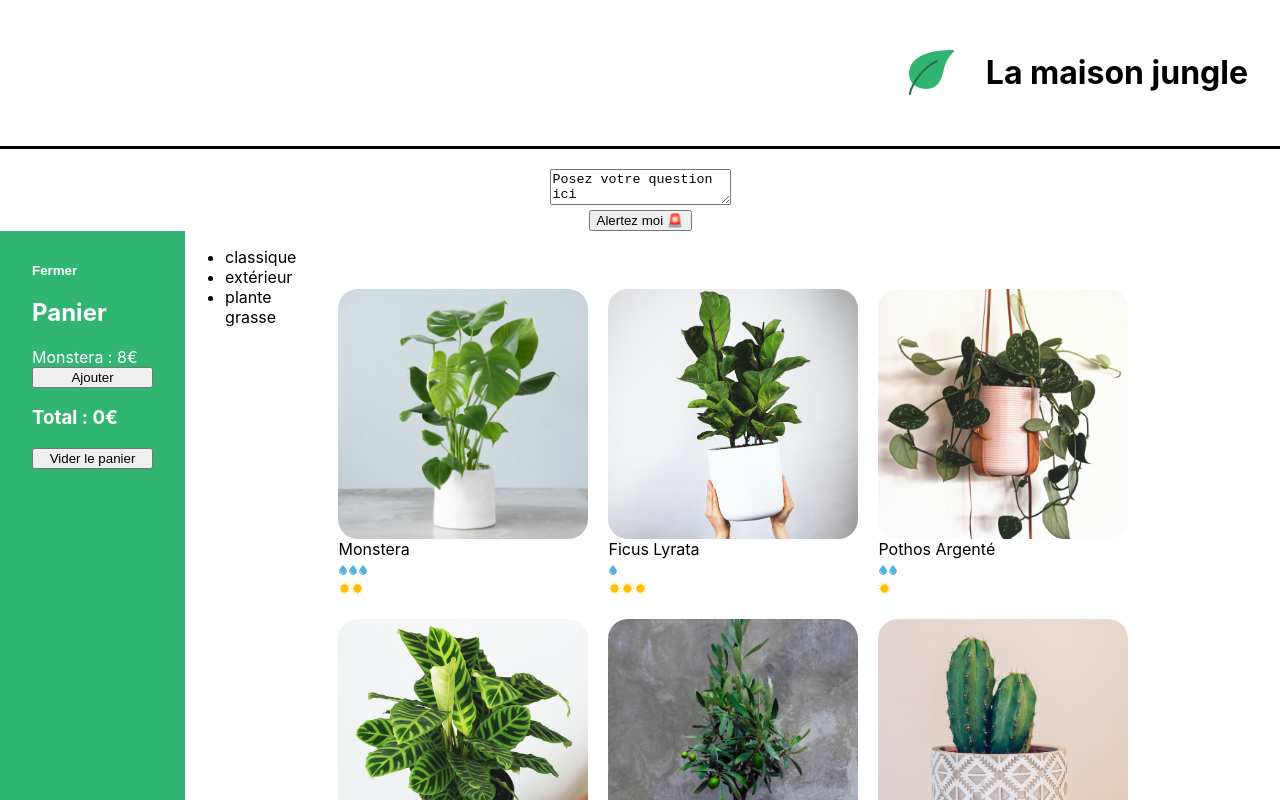
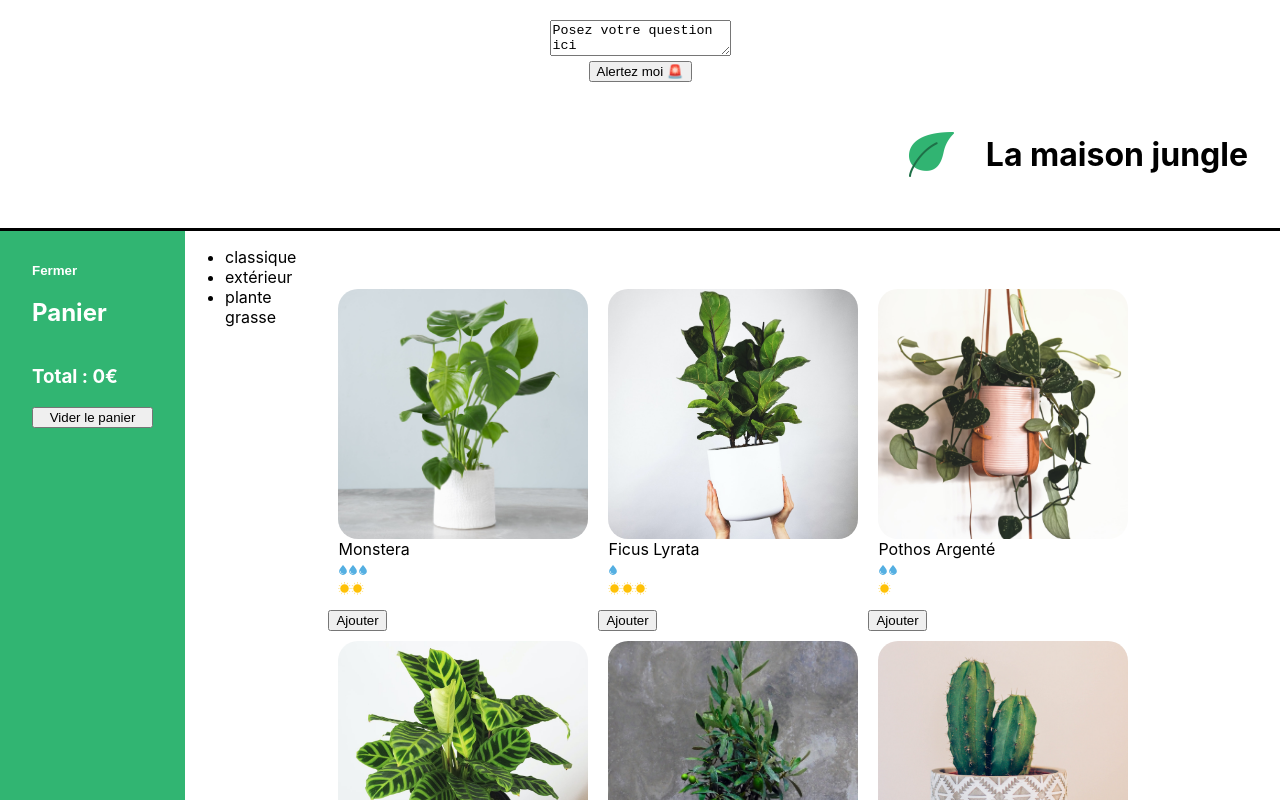
Before and after one commit to JuniorTak/Start-with-React, a React (Create React App) app: page / in a window 1280 px wide. Shown: the top 800 px of the page. Built offline with nearby package versions, Linux system fonts and the light colour scheme.

Commit message:
Implement the cart feature

```diff
--- a/src/components/App.js
+++ b/src/components/App.js
@@ -1,3 +1,4 @@
+import { useState } from 'react'
 import logo from '../assets/logo.png'
 import Banner from './Banner'
 import Cart from './Cart'
@@ -8,16 +9,18 @@
 
 function App() {
     const title = 'La maison jungle'
+    const [cart, updateCart] = useState([])
+
     return (
         <>
+            <QuestionForm />
             <Banner>
                 <img src={logo} alt='La maison jungle' className='lmj-logo' />
                 <h1 className='lmj-title'>{title}</h1>
             </Banner>
-            <QuestionForm />
             <div className='lmj-layout-inner'>
-				<Cart />
-				<ShoppingList />
+				<Cart cart={cart} updateCart={updateCart} />
+				<ShoppingList cart={cart} updateCart={updateCart} />
 			</div>
             <Footer />
         </>
--- a/src/components/Cart.js
+++ b/src/components/Cart.js
@@ -1,19 +1,25 @@
 import { useState } from 'react'
 import '../styles/Cart.css'
 
-function Cart() {
-	const monsteraPrice = 8
-	const [cart, updateCart] = useState(0)
+function Cart({ cart, updateCart }) {
 	const [isOpen, setIsOpen] = useState(true)
+	const total = cart.reduce(
+		(acc, plantType) => acc + plantType.amount * plantType.price,
+		0
+	)
 
 	return isOpen ? (
 		<div className='lmj-cart'>
 			<button className='lmj-cart-toggle-button' onClick={() => setIsOpen(false)}>Fermer</button>
 			<h2>Panier</h2>
-			<div>Monstera : {monsteraPrice}€</div>
-			<button onClick={() => updateCart(cart + 1)}>Ajouter</button>
-			<h3>Total : {monsteraPrice * cart}€</h3>
-            <button onClick={() => updateCart(0)}>Vider le panier</button>
+			{cart.map(({ name, price, amount }, index) => (
+				<div key={`${name}-${index}`}>
+					{name} {price}€ x {amount}
+				</div>
+			))}
+
+			<h3>Total : {total}€</h3>
+            <button onClick={() => updateCart([])}>Vider le panier</button>
 		</div>
 	) : (
 		<div className='lmj-cart-closed'>
--- a/src/components/ShoppingList.js
+++ b/src/components/ShoppingList.js
@@ -2,29 +2,48 @@
 import '../styles/ShoppingList.css'
 import PlantItem from './PlantItem'
 
-function ShoppingList() {
-    let cat = []
+function ShoppingList({ cart, updateCart }) {
+
+    let categories = []
     plantList.forEach(myFunction)
     function myFunction(item) {
-        if(!cat.includes(item.category)) cat.push(item.category)
+        if(!categories.includes(item.category)) categories.push(item.category)
     }
-	return (
+    /*// Other way to get categories
+    const categories = plantList.reduce(
+        (acc, elem) =>
+            acc.includes(elem.category) ? acc : acc.concat(elem.category),
+            []
+    )
+    */
+
+	function addToCart(name, price) {
+		const currentPlantAdded = cart.find((plant) => plant.name === name)
+		if (currentPlantAdded) {
+			const cartFilteredCurrentPlant = cart.filter(
+				(plant) => plant.name !== name
+			)
+			updateCart([
+				...cartFilteredCurrentPlant,
+				{ name, price, amount: currentPlantAdded.amount + 1 }
+			])
+		} else {
+			updateCart([...cart, { name, price, amount: 1 }])
+		}
+	}
+
+    return (
         <>
-        <ul>{cat.map((cat) =>
+        <ul className='lmj-plant-cat'>{categories.map((cat) =>
             <li key={cat}>{cat}</li>
         )}</ul>
         <ul className='lmj-plant-list'>
-            {plantList.map(({id, cover, name, isBestSale, water, light}) => (
-                <li key={id}>
-                    <PlantItem
-                    cover={cover}
-                    name={name}
-                    water={water}
-                    light={light}
-                    isBestSale ={isBestSale}
-                    />
-                </li>
-			))}
+            {plantList.map(({ id, cover, name, water, light, price }) => (
+                <div key={id}>
+                    <PlantItem cover={cover} name={name} water={water} light={light} />
+                    <button onClick={() => addToCart(name, price)}>Ajouter</button>
+                </div>
+            ))}
         </ul>
         </>
     )
```
